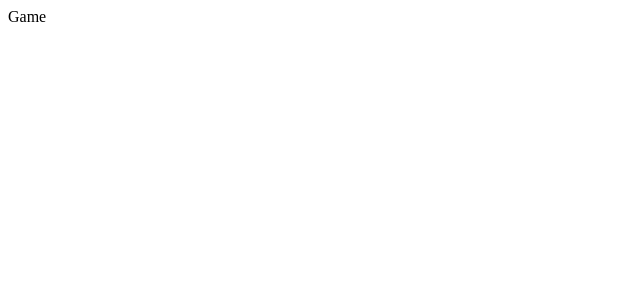
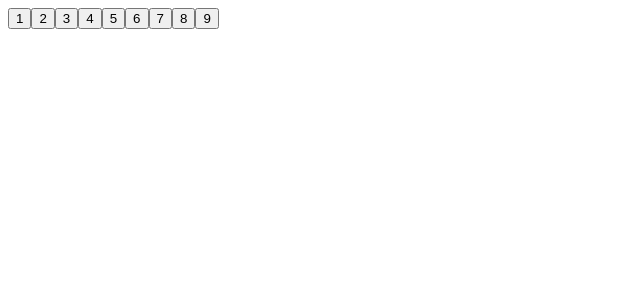
Before and after one commit to faizah1992/Tic-Tac-Toe, a React (Create React App) app: page / in a window 1280 px wide. Shown: the top 300 px of the page, without its empty margins (0-640 px from the left). Built offline with nearby package versions, Linux system fonts and the light colour scheme.

Commit message:
game file updated

```diff
--- a/src/components/Game.js
+++ b/src/components/Game.js
@@ -1,5 +1,23 @@
 import React from 'react';
+import Board from './Board'
 
-const Game= () => <div>Game</div>
+const Game= () => {
+
+    const handleClick = () => {
+
+    }
+
+    const jumpTo = () => {
+
+    }
+
+    const rendermoves = () => {
+
+    }
+
+    return (
+        <Board onClick={handleClick}/>
+    )
+}
 
 export default Game
```
